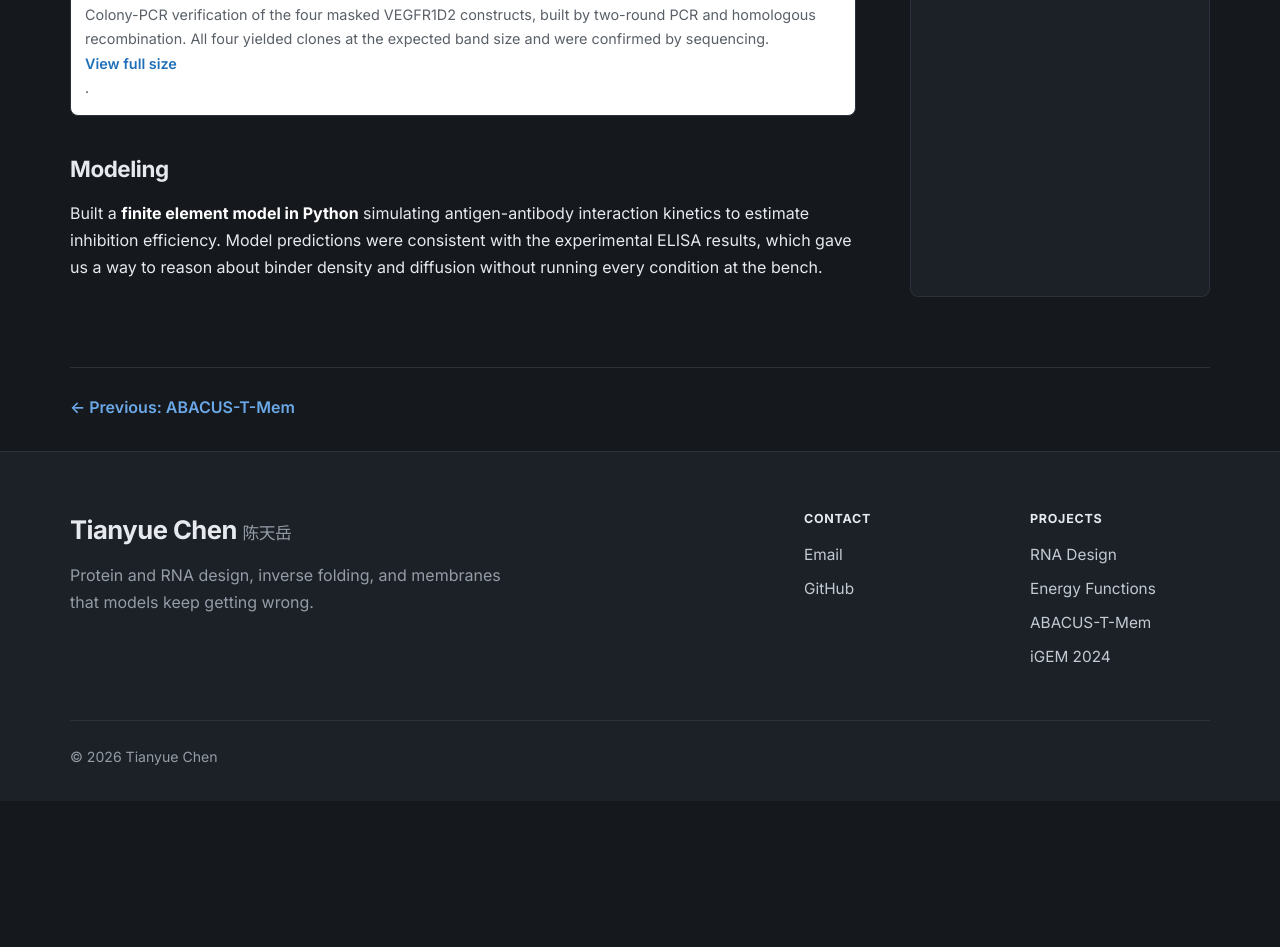
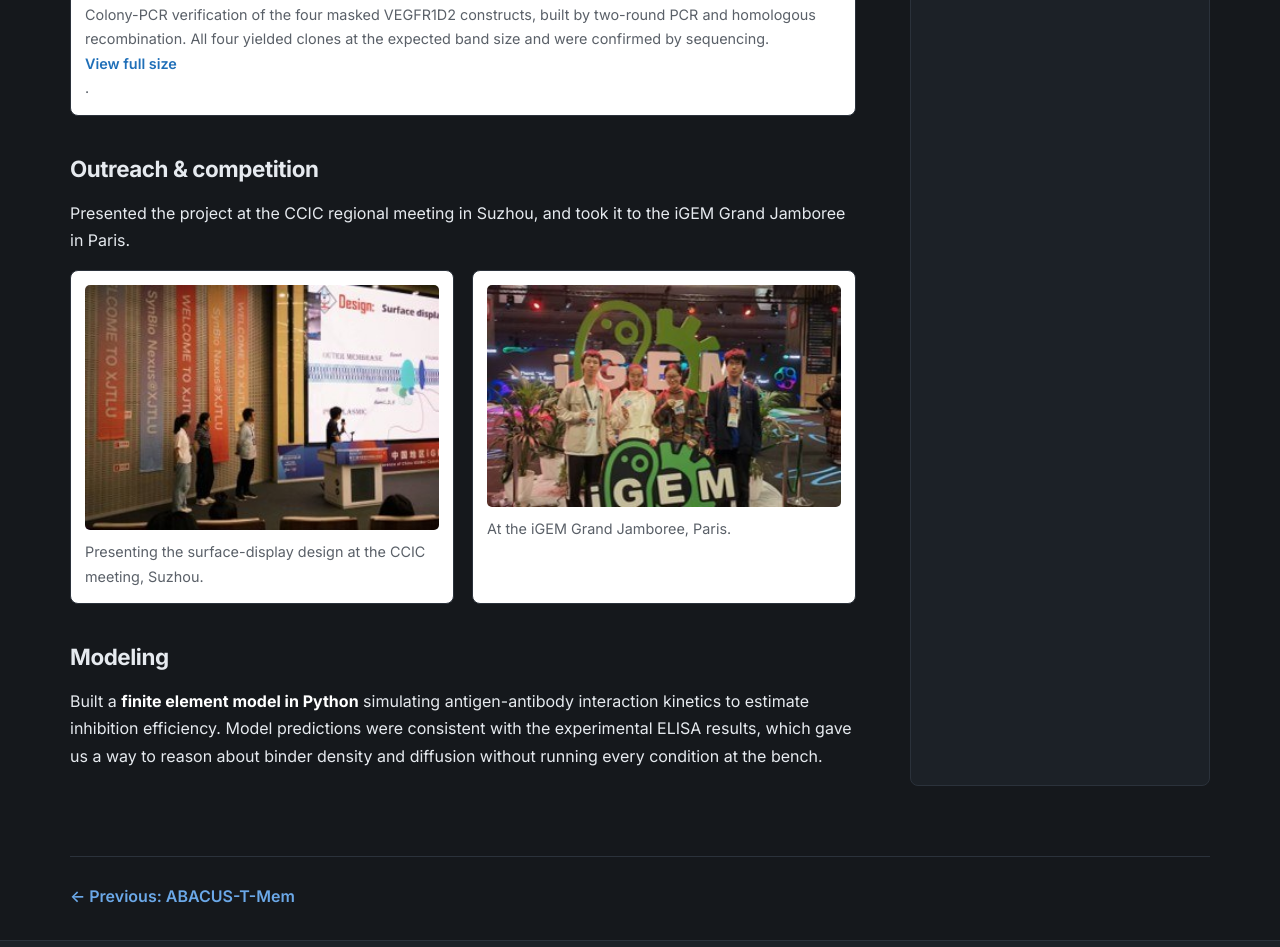
Before and after one commit to polaris150566/polaris150566.github.io, a plain HTML site: page work/igem-ecn/index.html in a window 1280 px wide. Shown: the part 4170-5117 px from the top of the page. Before the commit the page ends 4971 px from the top, so only its background shows below. Drawn offline with Linux system fonts and the light colour scheme.

Commit message:
Add iGEM outreach and jamboree photos

```diff
--- a/work/igem-ecn/index.html
+++ b/work/igem-ecn/index.html
@@ -145,6 +145,27 @@
           </figcaption>
         </figure>
 
+        <h2>Outreach &amp; competition</h2>
+        <p>
+          Presented the project at the CCIC regional meeting in Suzhou, and took it to the
+          iGEM Grand Jamboree in Paris.
+        </p>
+
+        <div class="figure-pair">
+          <figure class="project-figure is-plate">
+            <img src="../../assets/works/igem-ecn/outreach-ccic.jpg"
+                 alt="Presenting the project at the CCIC meeting in Suzhou"
+                 onerror="this.parentNode.remove();">
+            <figcaption>Presenting the surface-display design at the CCIC meeting, Suzhou.</figcaption>
+          </figure>
+          <figure class="project-figure is-plate">
+            <img src="../../assets/works/igem-ecn/paris-jamboree.jpg"
+                 alt="At the iGEM Grand Jamboree in Paris"
+                 onerror="this.parentNode.remove();">
+            <figcaption>At the iGEM Grand Jamboree, Paris.</figcaption>
+          </figure>
+        </div>
+
         <h2>Modeling</h2>
         <p>
           Built a <strong>finite element model in Python</strong> simulating
```
Also changed, not shown: assets/works/igem-ecn/outreach-ccic.jpg (added), assets/works/igem-ecn/paris-jamboree.jpg (added).
